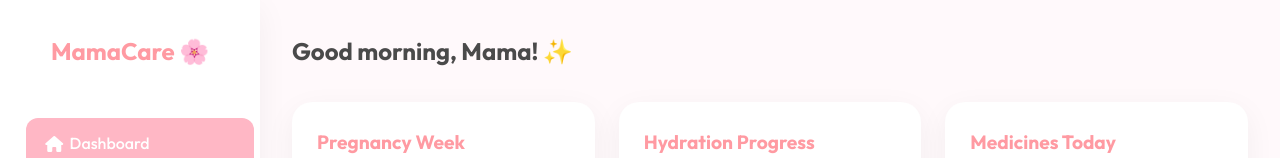
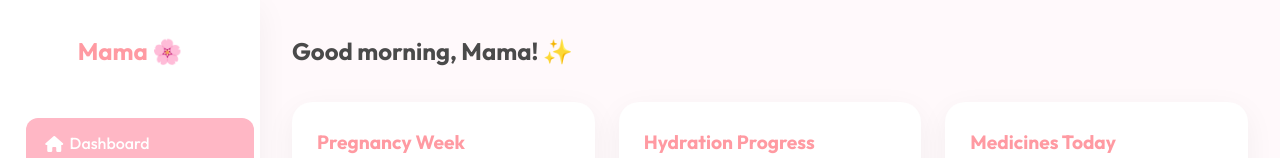
Before and after one commit to kishor-16/pregnancy, a website: page client/dashboard.html in a window 1280 px wide. Shown: the top 158 px of the page. Drawn offline with Linux system fonts and the light colour scheme; no server answers; sample sign-in values are in the browser's storage.

Commit message:
removed Care

```diff
--- a/client/dashboard.html
+++ b/client/dashboard.html
@@ -12,7 +12,7 @@
 
 <body>
     <div class="sidebar">
-        <div class="sidebar-logo">MamaCare 🌸</div>
+        <div class="sidebar-logo">Mama 🌸</div>
         <ul class="nav-links">
             <li><a href="#" class="active" onclick="showSection('dashboard')"><i class="fas fa-home"></i>&nbsp;
                     Dashboard</a></li>
```
